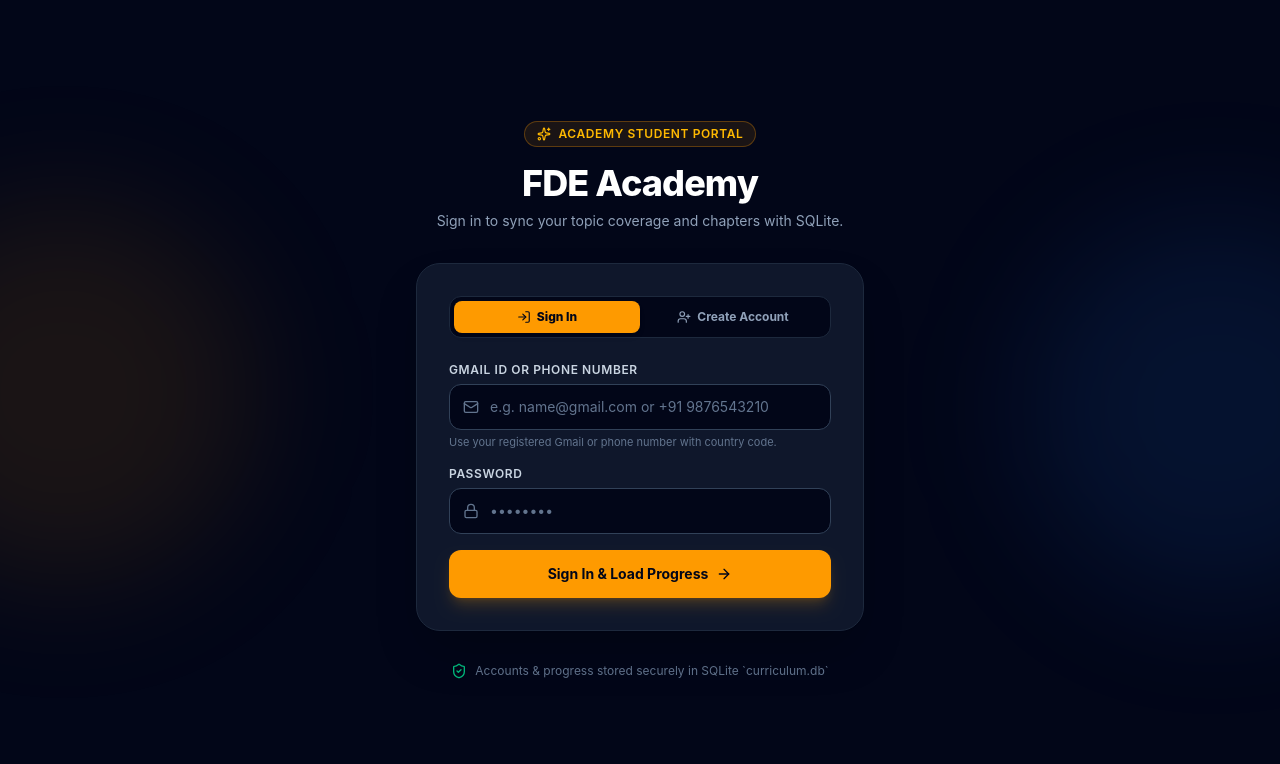
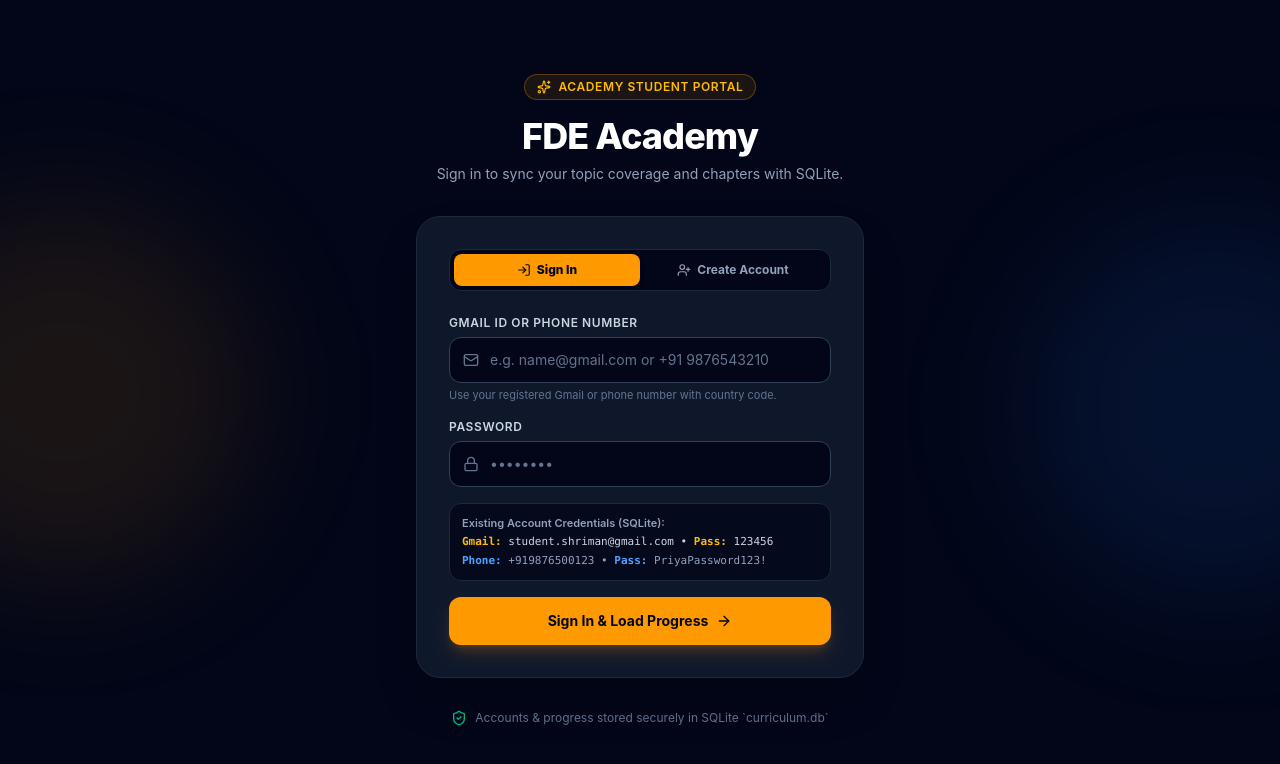
Before and after one commit to student-shriman/FDE-Academy, a React (Vite) app in the folder web/: page / in a window 1280 px wide. Shown: the top 764 px of the page. Built offline with nearby package versions, Linux system fonts and the light colour scheme.

Commit message:
fix: resolve proxy connection to 127.0.0.1 and display sample account credentials on signin

```diff
--- a/web/src/pages/Login.jsx
+++ b/web/src/pages/Login.jsx
@@ -450,6 +450,18 @@ export default function Login({ onLogin }) {
                     />
                   </div>
                 </div>
+
+                <div className="p-3 bg-slate-950/80 border border-slate-800 rounded-xl text-left space-y-1 text-xs">
+                  <div className="text-[11px] font-semibold text-slate-400">
+                    Existing Account Credentials (SQLite):
+                  </div>
+                  <div className="text-[11px] text-slate-300 font-mono">
+                    <span className="text-amber-400 font-semibold">Gmail:</span> student.shriman@gmail.com &bull; <span className="text-amber-400 font-semibold">Pass:</span> 123456
+                  </div>
+                  <div className="text-[11px] text-slate-400 font-mono">
+                    <span className="text-blue-400 font-semibold">Phone:</span> +919876500123 &bull; <span className="text-blue-400 font-semibold">Pass:</span> PriyaPassword123!
+                  </div>
+                </div>
               </>
             )}
 
--- a/web/vite.config.js
+++ b/web/vite.config.js
@@ -11,7 +11,7 @@ export default defineConfig({
   server: {
     proxy: {
       '/api': {
-        target: 'http://localhost:8000',
+        target: 'http://127.0.0.1:8000',
         changeOrigin: true,
       }
     }
```
